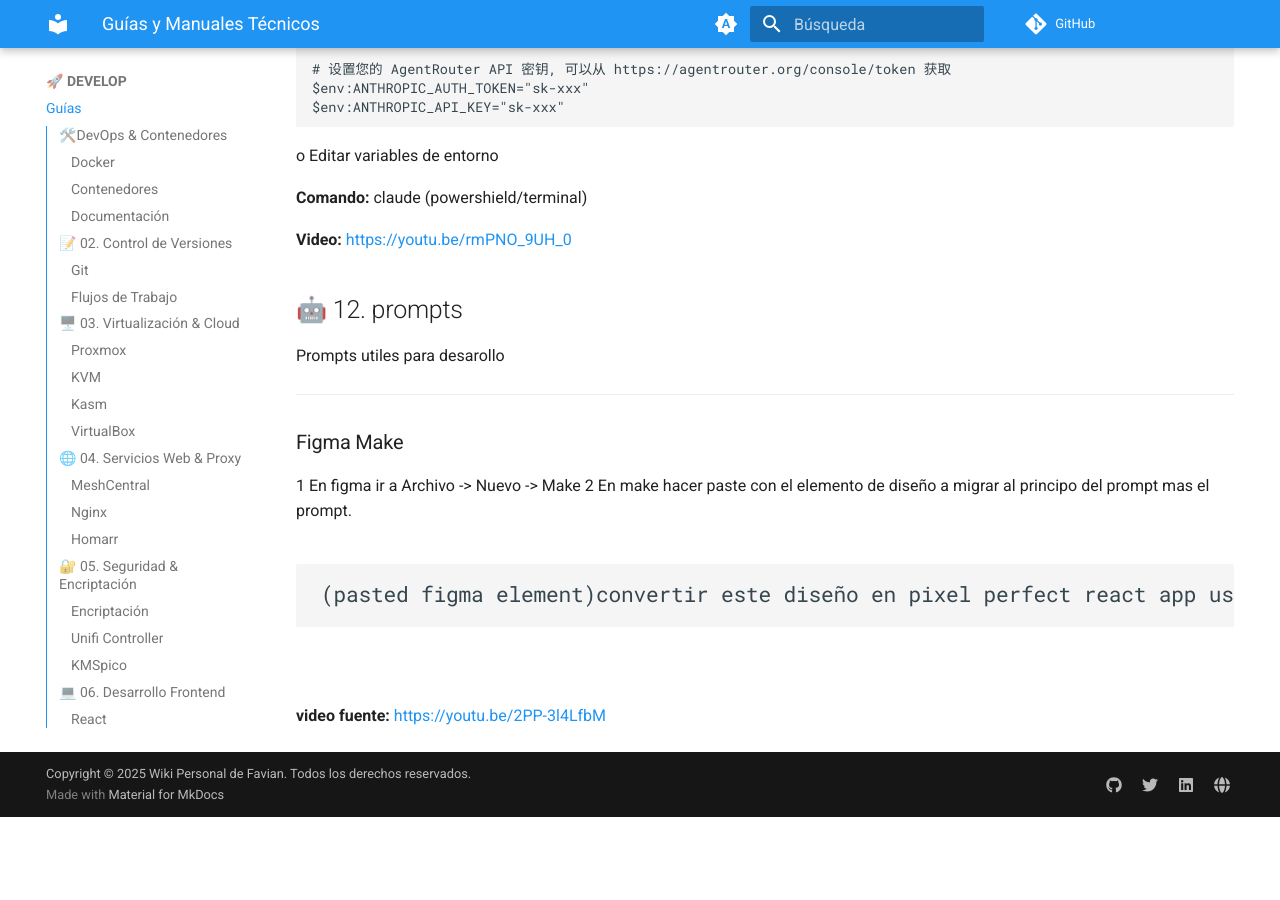
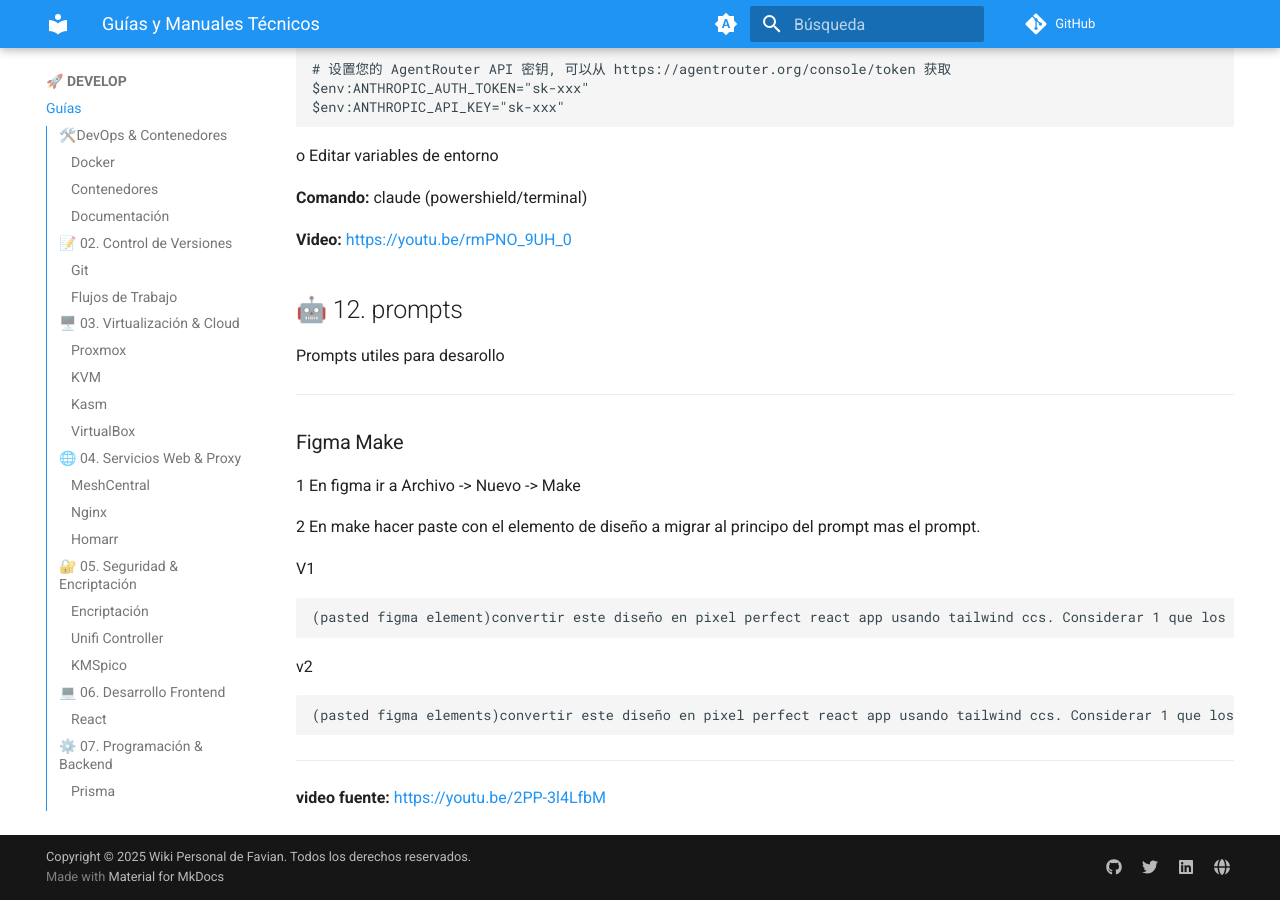
Before and after one commit to fabinnerself/fabiWiki, an MkDocs documentation site: the page built from docs/DEVELOP/guias/index.md, in a window 1280 px wide and 900 px high, scrolled down 14847 px. Built offline with MkDocs 1.6.1 and Material for MkDocs 9.7.7, drawn with Linux system fonts in a browser that asks for light colours; before the commit the page ends 15664 px from its top, so only the background shows below that.

Commit message:
upda prompt figma v2

````diff
--- a/docs/DEVELOP/guias/index.md
+++ b/docs/DEVELOP/guias/index.md
@@ -708,10 +708,16 @@ Prompts utiles para desarollo
 ---
 ### Figma Make
 1 En figma ir a Archivo -> Nuevo -> Make
+
 2 En make hacer paste con el elemento de diseño a migrar al principo del prompt mas el prompt.
 
+V1
 ```
 (pasted figma element)convertir este diseño en pixel perfect react app usando tailwind ccs. Considerar 1 que los elementos con refijo btn_(primary/secondary/terciary) seran botones. 2 que los elementos con prefijo card_ son tarjetas. 4 los elementos con prefijo link_ son links a la misma pagina y secciones 4 el codigo generado debe ser responsivo
 ```
+v2
+```
+(pasted figma elements)convertir este diseño en pixel perfect react app usando tailwind ccs. Considerar 1 que los elementos con refijo btn_(primary/secondary/terciary) seran botones. 2 que los elementos con prefijo card_ son tarjetas. 4 los elementos con prefijo link_ son links a la misma pagina y secciones 5 elemento con prefijo faq_ corresponden a una seccion de prguntas frecuentes 6 elem prefij img_  si imagenes 7 elem prefijo drag_drop imput drang and drop para carga de archivos 8 elem prefij text_ imput para exto 9 elem prefij combobox_ inputs combobox con dos elementos  10 los 2 diseños tiene mismos header y footers volver componentes 11 los links internos del footer y header del formulario deberian ir a landing page  11 el codigo generado debe ser responsivo
+```
 ---
 **video fuente:** https://youtu.be/2PP-3l4LfbM
````
